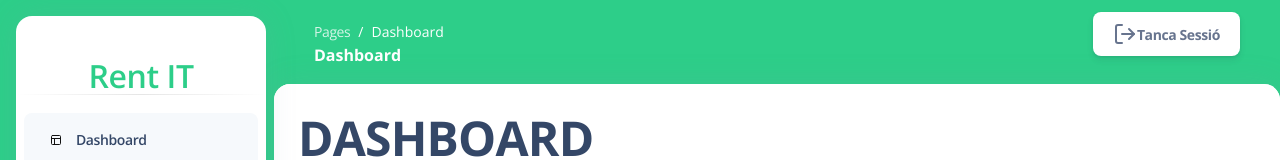
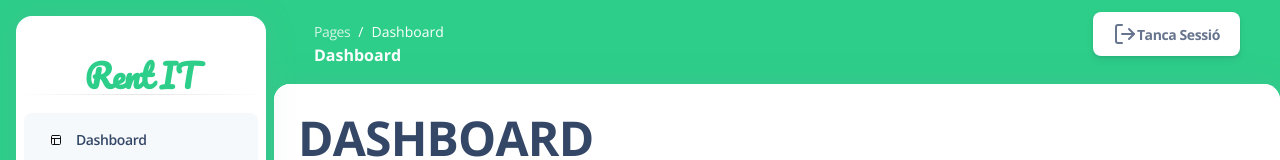
Before and after one commit to attlasss/rent-it-admin, a Vue app: page /dashboard in a window 1280 px wide. Shown: the top 160 px of the page. Built offline with nearby package versions, Linux system fonts and the light colour scheme; sample sign-in values are in the browser's storage; what vue-good-table-next would draw is missing.

Commit message:
final final

```diff
--- a/src/App.vue
+++ b/src/App.vue
@@ -69,6 +69,7 @@ const navClasses = computed(() => {
 }
 
 .logo-small {
+  font-family: 'Pacifico', sans-serif;
   display: block;
   text-align: center;
   font-size: 2rem;
```
